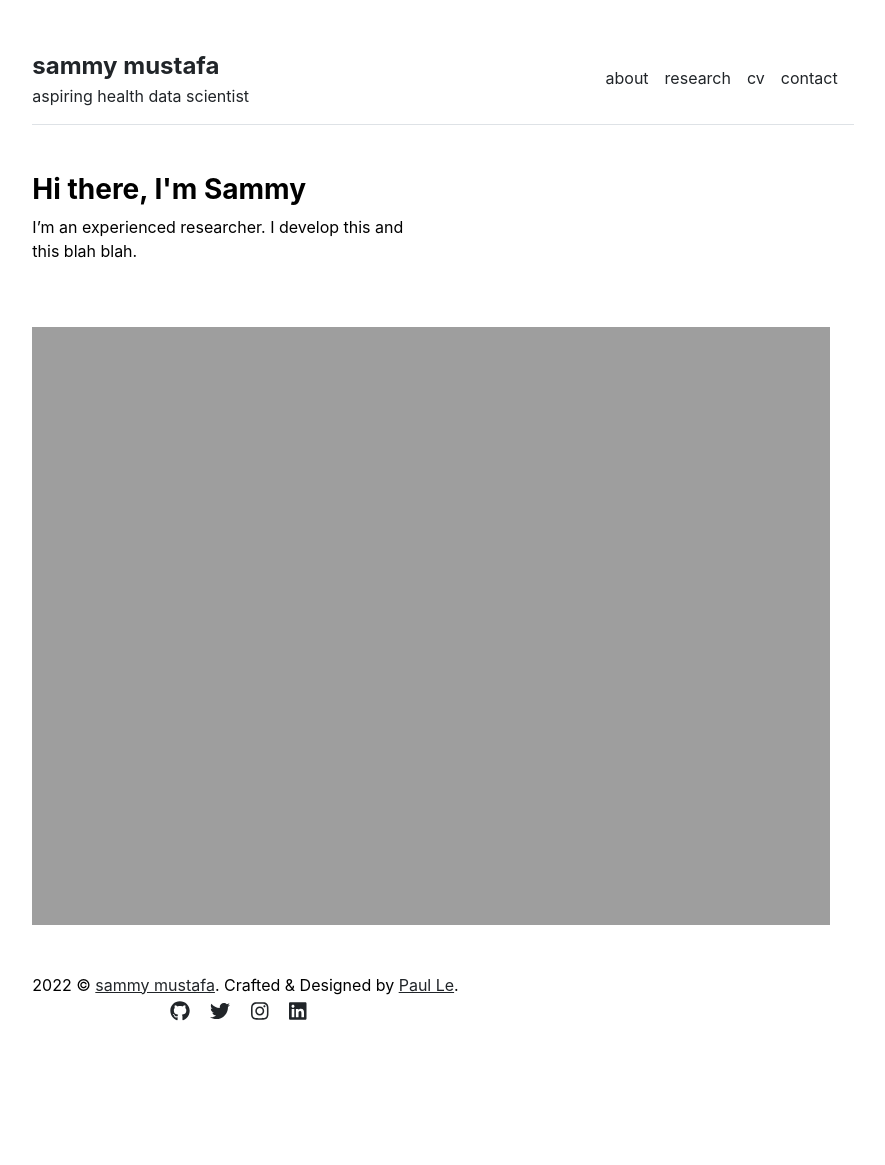
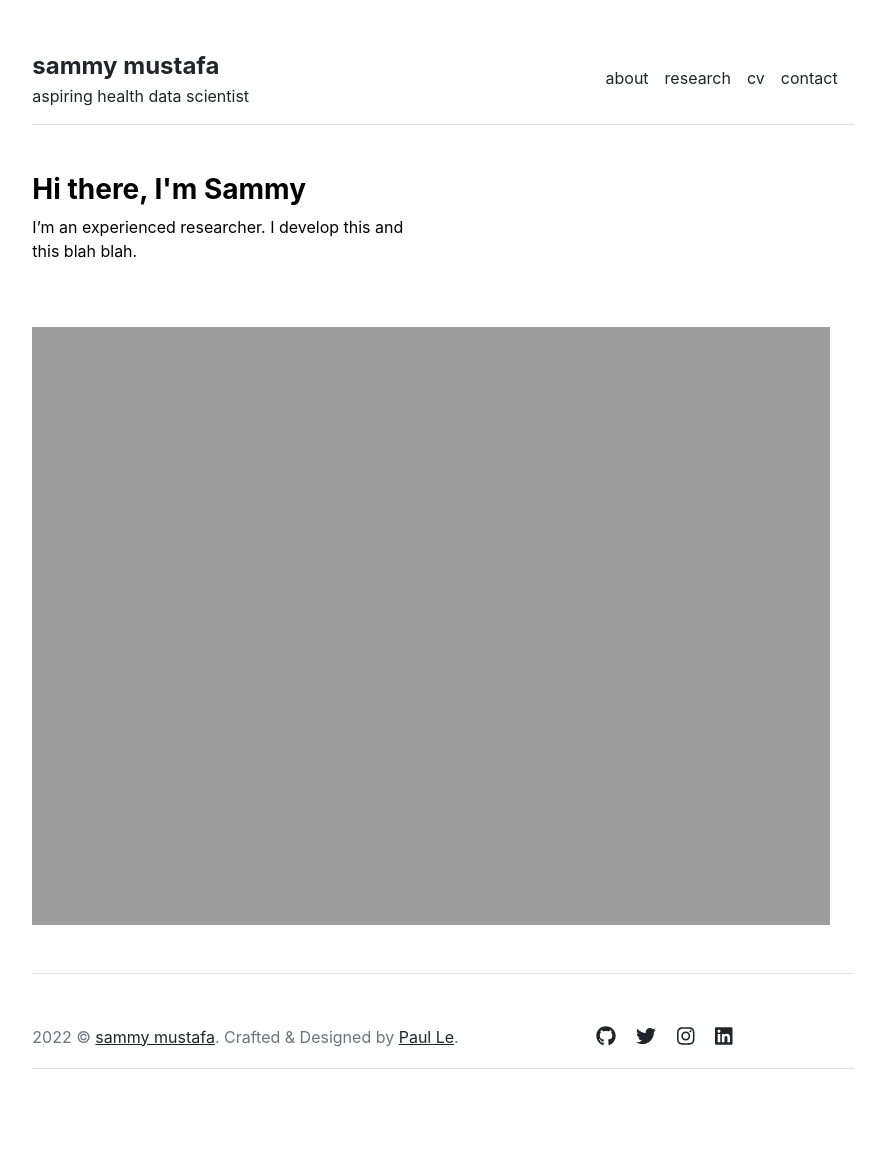
Before and after one commit to sammymustafa/sammymustafa.github.io, a Jekyll site: the page built from index.md, in a window 1280 px wide. Shown: the whole page, without its empty margins (197-1082 px from the left). Built offline with Jekyll 4.4.1, drawn with Linux system fonts in a browser that asks for light colours; before the commit the page ends 1075 px from its top, so only the background shows below that.

Commit message:
trying footer

```diff
--- a/_includes/footer.html
+++ b/_includes/footer.html
@@ -1,6 +1,5 @@
-<!-- begin footer -->
-<footer class="footer">
-  <footer class="pull-right">
+<footer class="pt-5 my-5 text-muted border-top">
+  <footer class="d-flex flex-column flex-md-row align-items-center pb-3 mb-5 border-bottom">
     <div class="copyright">{{site.time | date: '%Y'}} &copy; <a href="/">{{site.title}}</a>. Crafted & Designed by <a href="https://jamstackthemes.dev/theme/jekyll-academic/">Paul Le</a>.</div>
     <div class="col-md-4 text-end social-media-icons">
       {% for item in site.data.settings.social %}
```
